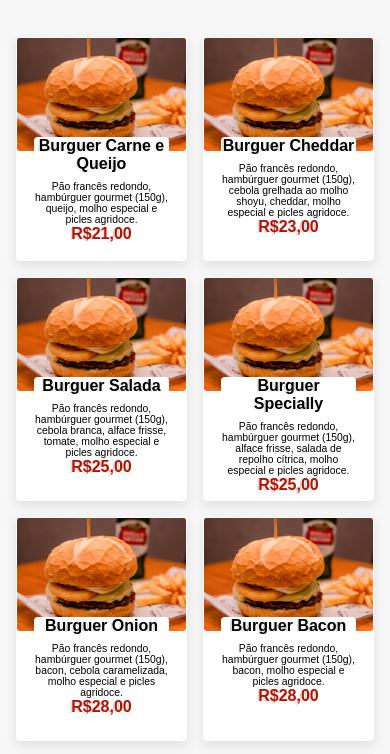
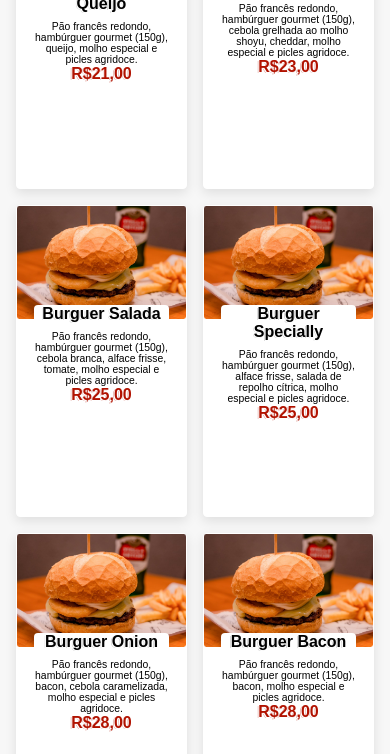
Before and after one commit to kauanzera/landingpage, a plain HTML site: page index.html in a window 390 px wide. Shown: the part 560-1314 px from the top of the page. Drawn offline with nearby package versions, Linux system fonts and the light colour scheme; a web font is replaced by a local one.

Commit message:
add @media 415px

```diff
--- a/css/style.css
+++ b/css/style.css
@@ -616,7 +616,7 @@ body {
   }
 }
 
-@media (max-width: 365px) {
+@media (max-width: 415px) {
   .header.sticky {
     padding: 1rem 10%;
   }
@@ -645,6 +645,7 @@ body {
 
   .menu-box {
     height: 39rem;
+    flex: 1 1 13rem;
   }
 
   .contact-container {
```
